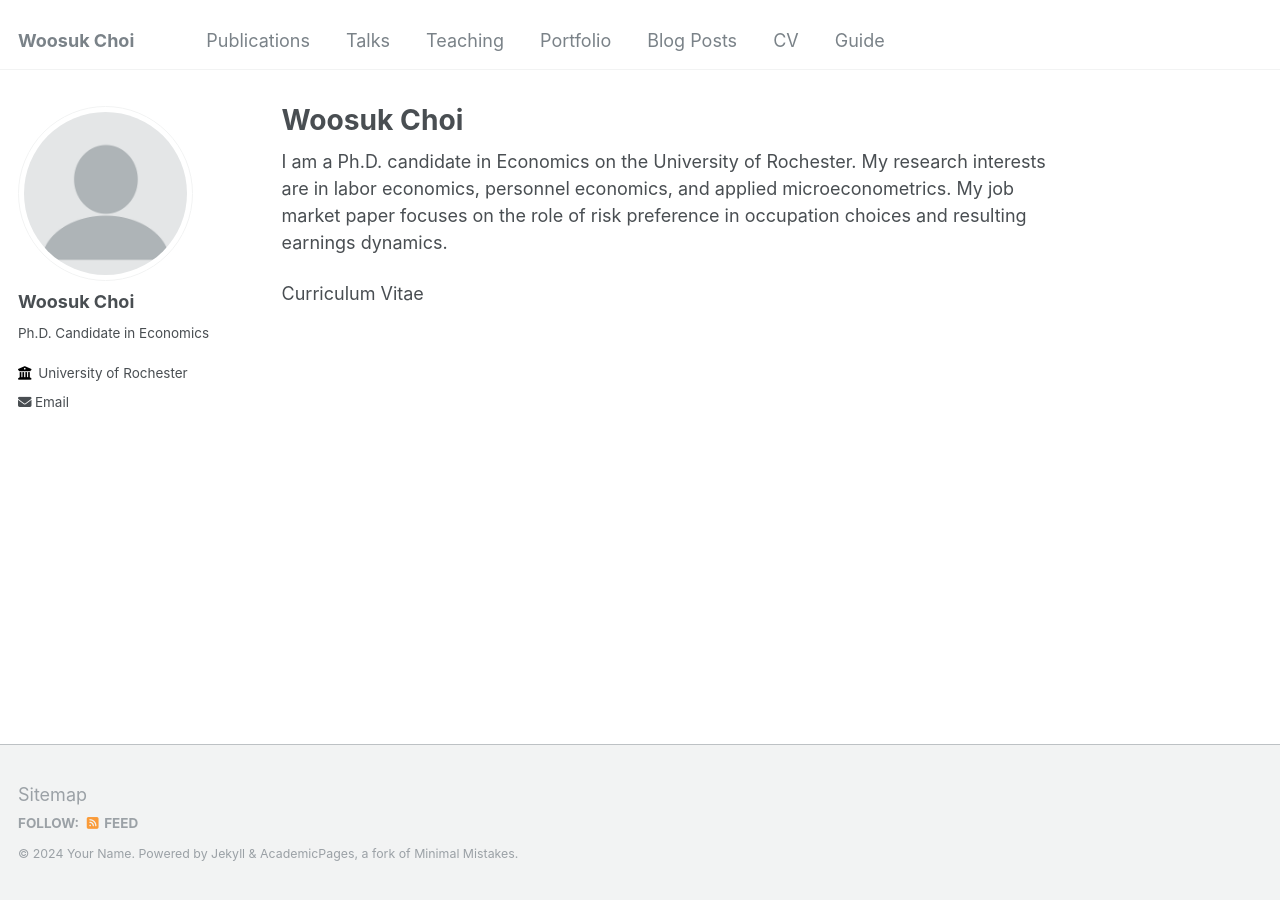
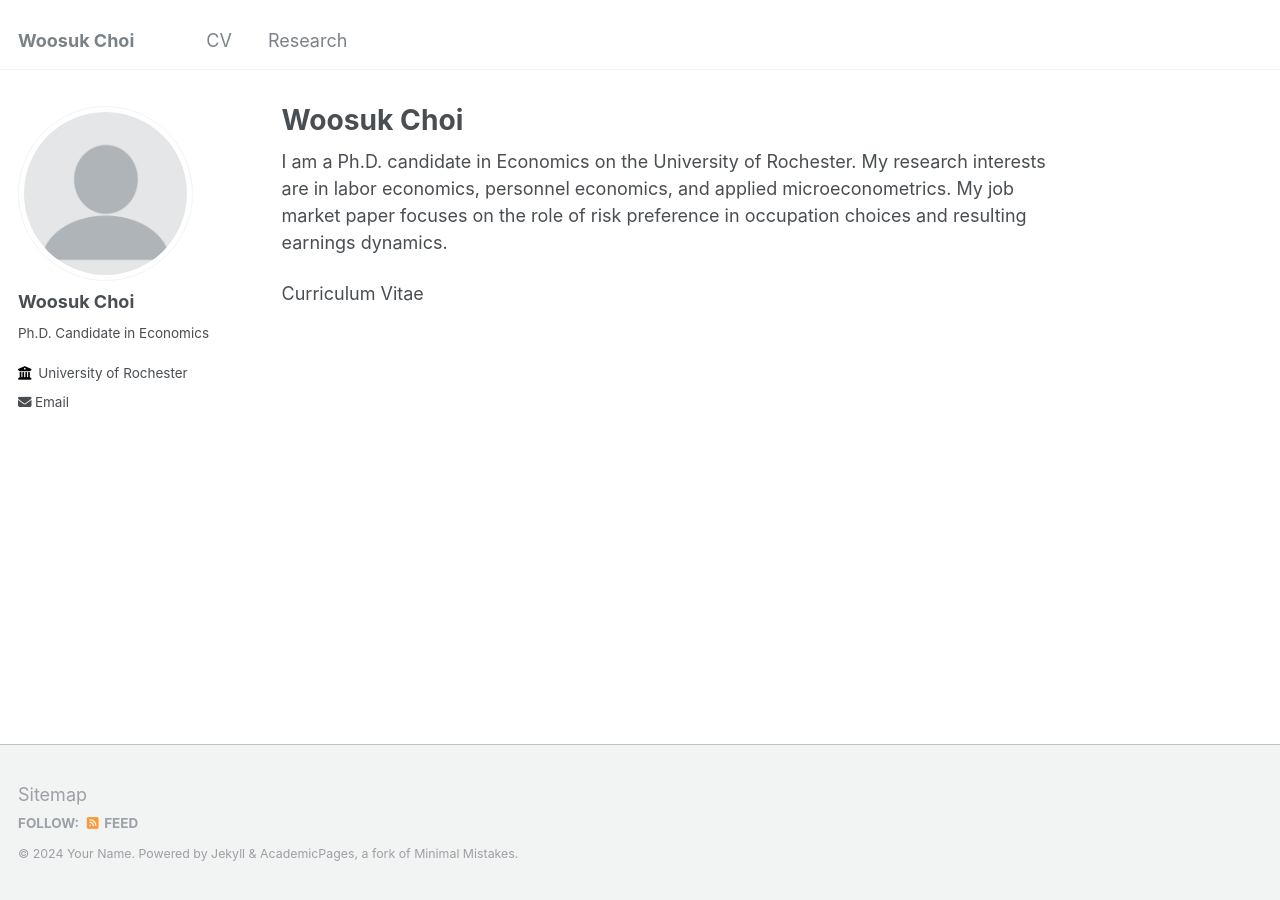
Before and after one commit to woosukchoi/old_page, a Jekyll site: the page built from _pages/about.md, in a window 1280 px wide. Built offline with Jekyll 4.4.1, drawn with Linux system fonts in a browser that asks for light colours.

Commit message:
Update navigation.yml

```diff
--- a/_data/navigation.yml
+++ b/_data/navigation.yml
@@ -1,22 +1,7 @@
 # main links links
 main:
-  - title: "Publications"
-    url: /publications/
+  - title: "CV"
+    url: /files/CV_Woosuk_Choi.pdf
 
-  - title: "Talks"
-    url: /talks/
-
-  - title: "Teaching"
-    url: /teaching/
-
-  - title: "Portfolio"
-    url: /portfolio/
-
-  - title: "Blog Posts"
-    url: /year-archive/
-
-  - title: "CV"
-    url: /cv/
-
-  - title: "Guide"
-    url: /markdown/
+  - title: "Research"
+    url: /Research/
```
